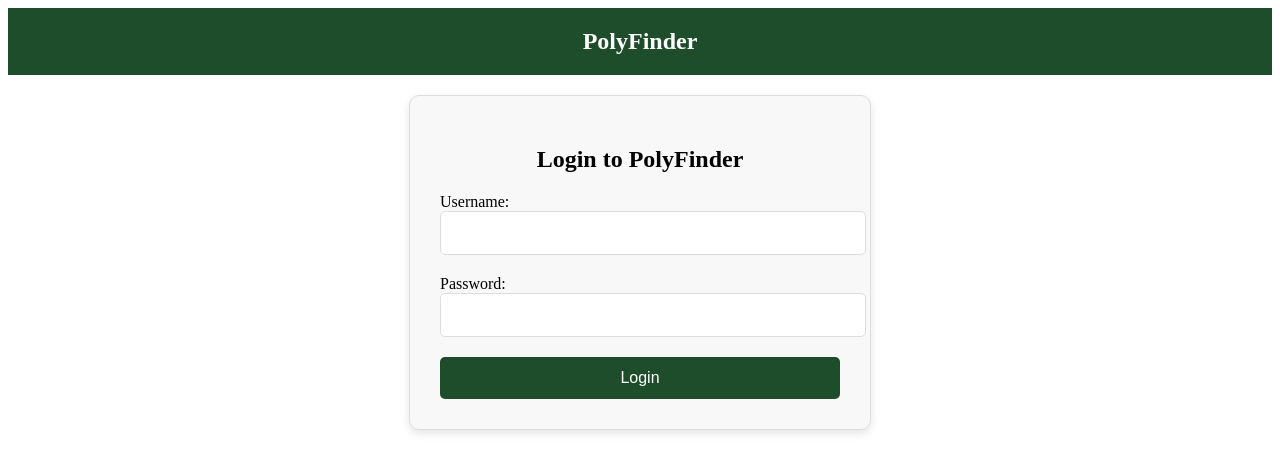
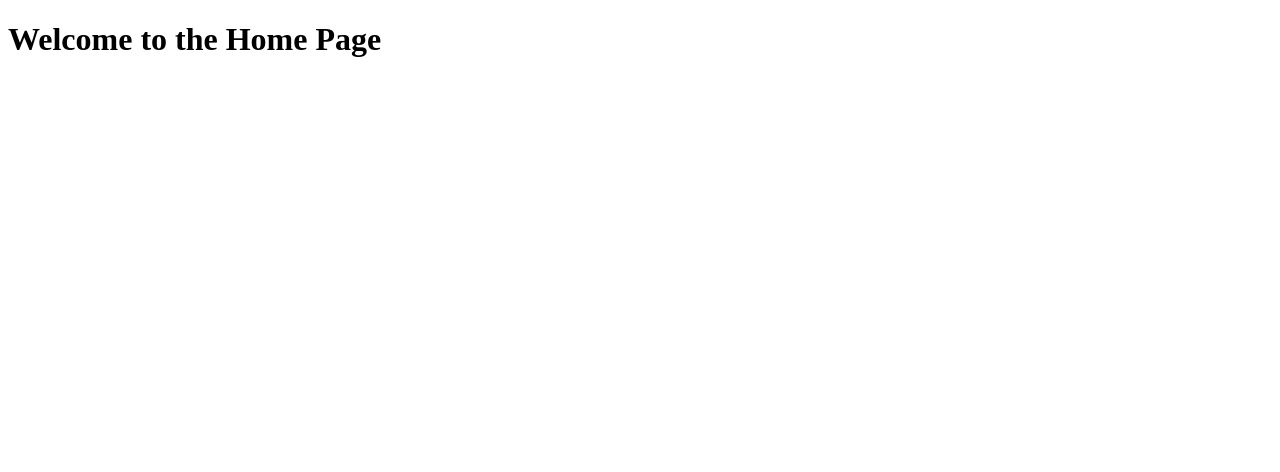
Before and after one commit to rferrall1738/Inventory, a React (Vite) app in the folder packages/react-frontend/: page /home in a window 1280 px wide. Shown: the top 472 px of the page. Built offline with nearby package versions, Linux system fonts and the light colour scheme.

Commit message:
linked login button to a new page on click

```diff
--- a/package.json
+++ b/package.json
@@ -2,7 +2,8 @@
   "dependencies": {
     "eslint-config-standard": "^17.1.0",
     "mongoose": "^8.7.3",
-    "prettier": "^3.3.3"
+    "prettier": "^3.3.3",
+    "react-router-dom": "^6.27.0"
   },
   "devDependencies": {
     "@eslint/js": "^9.13.0",
--- /dev/null
+++ b/packages/react-frontend/src/App.jsx
@@ -0,0 +1,16 @@
+import { BrowserRouter, Routes, Route } from 'react-router-dom';
+import HomePage from './HomePage';
+import UserLogin from './LoginForm';
+
+function App() {
+    return (
+        <BrowserRouter>
+            <Routes>
+                <Route path="/" element={<UserLogin />} />   {/* Login page */}
+                <Route path="/home" element={<HomePage />} />  {/* Home page */}
+            </Routes>
+        </BrowserRouter>
+    );
+}
+
+export default App;
--- /dev/null
+++ b/packages/react-frontend/src/HomePage.jsx
@@ -0,0 +1,4 @@
+import React, { useState } from "react";
+
+const HomePage = () => <h1>Welcome to the Home Page</h1>;
+export default HomePage;
--- a/packages/react-frontend/src/LoginForm.jsx
+++ b/packages/react-frontend/src/LoginForm.jsx
@@ -50,6 +50,11 @@ function UserLogin() {
     }
   };
 
+  function HomePage()
+  {
+    window.location.href = '/home';
+  }
+
 
   return (
     <div className="container" style={styles.container}>
@@ -75,7 +80,10 @@ function UserLogin() {
             style={styles.input}
           />
         </div>
-        <button type="submit" style={styles.button}>Login</button>
+          <button type="submit" style={styles.button} onClick={HomePage}>
+            Login
+          </button>
+
 
       </form>
     </div>
--- a/packages/react-frontend/src/main.jsx
+++ b/packages/react-frontend/src/main.jsx
@@ -1,7 +1,7 @@
 // src/main.jsx
 import React from "react";
 import ReactDOMClient from "react-dom/client";
-import InventoryLogin from "./InventoryLogin";
+import App from "./App"
 import "./main.css";
 
 const container = document.getElementById("root");
@@ -10,4 +10,4 @@ const container = document.getElementById("root");
 const root = ReactDOMClient.createRoot(container);
 
 // Initial render:
-root.render(<InventoryLogin/>);
+root.render(<App/>);
```
Also changed, not shown: 1 other file (tests, documents, lock files or other folders).
